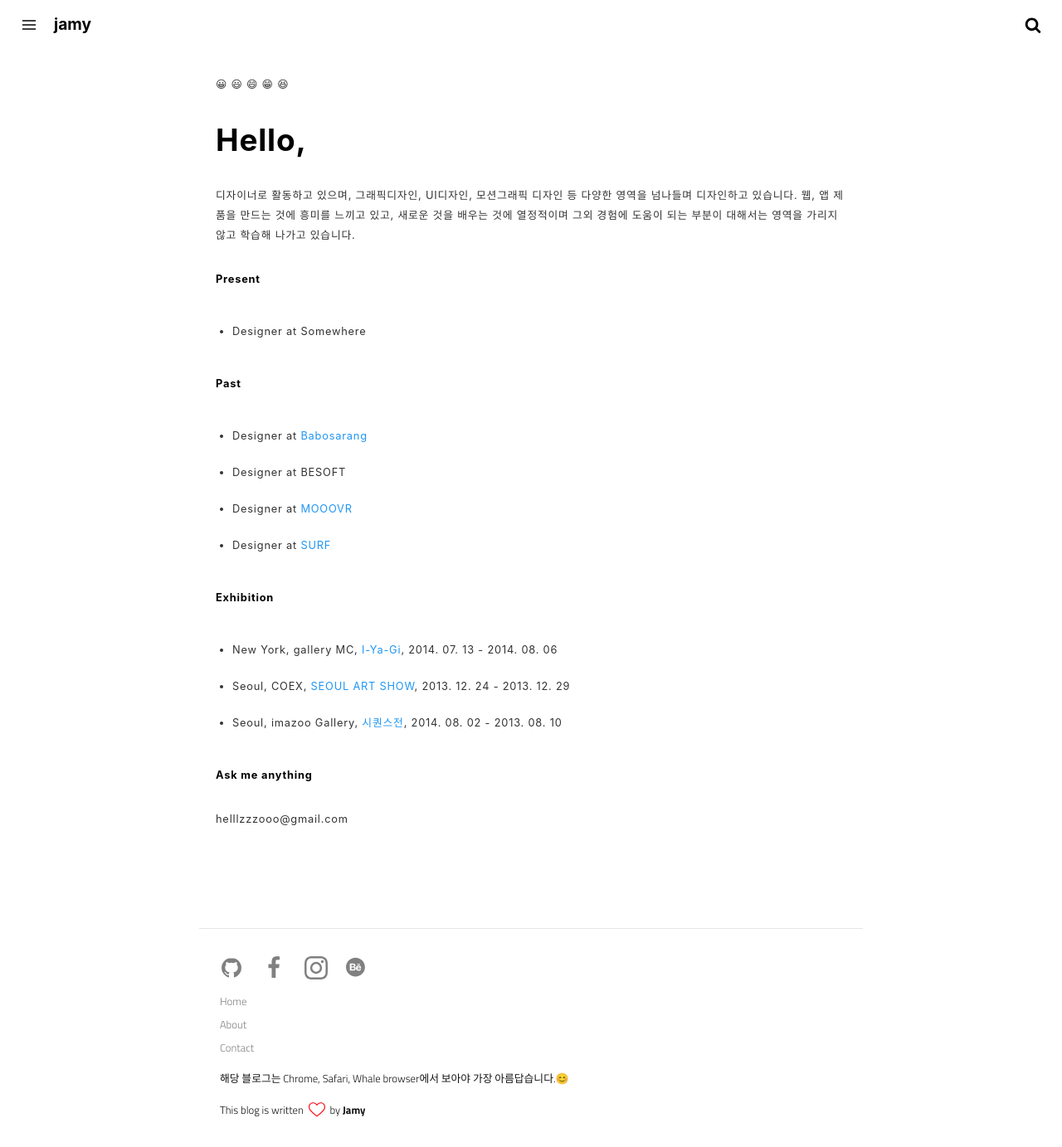
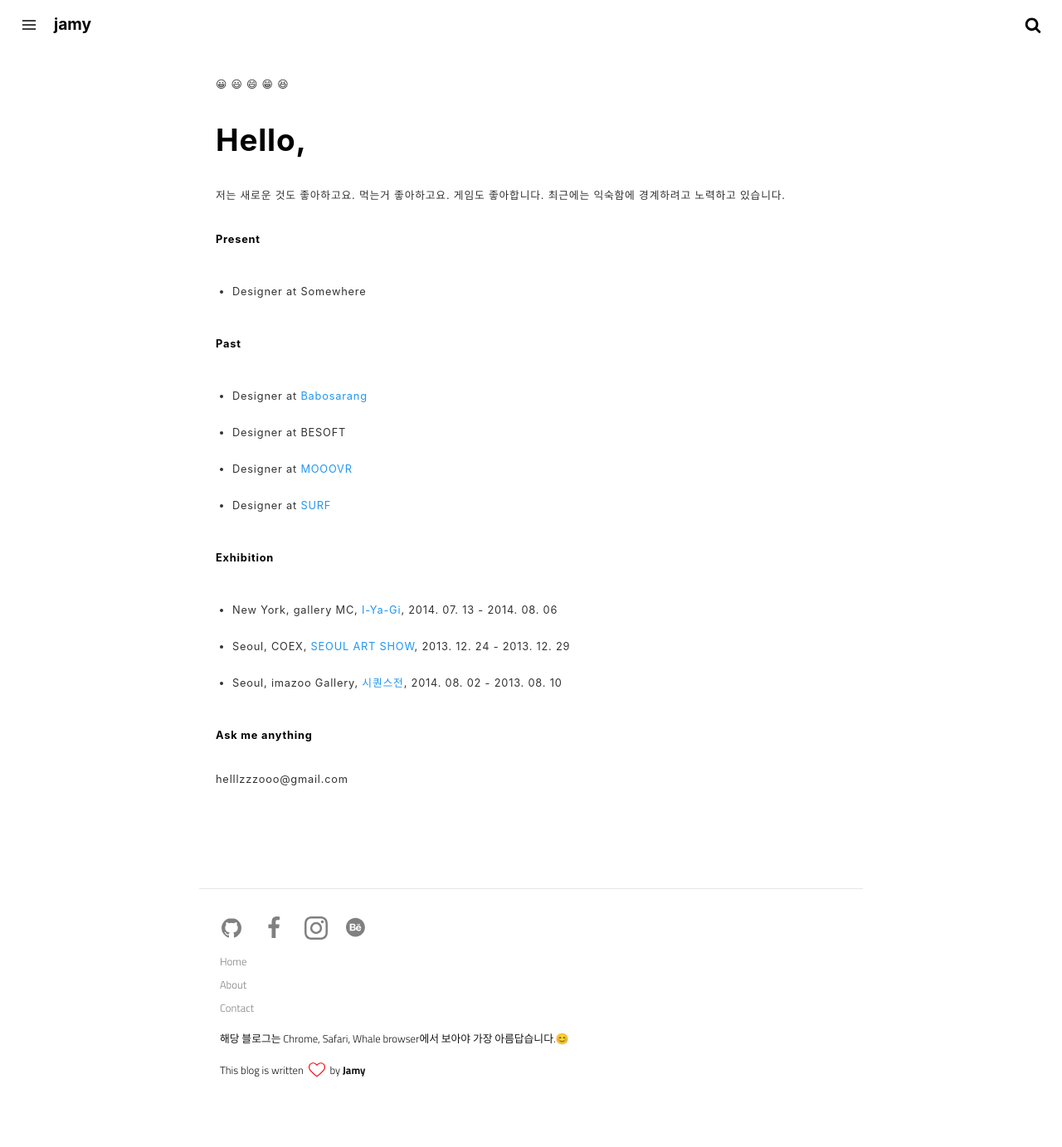
Before and after one commit to crazyjamy/crazyjamy.github.io, a Jekyll site: the page built from about.md, in a window 1280 px wide and 1383 px high. Shown: the whole window at 83% size. Built offline with Jekyll 4.4.1, drawn with Linux system fonts in a browser that asks for light colours.

Commit message:
Update about.md

```diff
--- a/about.md
+++ b/about.md
@@ -8,7 +8,8 @@ permalink: /about/
 <!-- <img itemprop="image" class="img-rounded" src="#" alt="jamy"> -->
 😀 😃 😄 😁 😆
 ## Hello,
-디자이너로 활동하고 있으며, 그래픽디자인, UI디자인, 모션그래픽 디자인 등 다양한 영역을 넘나들며 디자인하고 있습니다. 웹, 앱 제품을 만드는 것에 흥미를 느끼고 있고, 새로운 것을 배우는 것에 열정적이며 그외 경험에 도움이 되는 부분이 대해서는 영역을 가리지 않고 학습해 나가고 있습니다.
+저는 새로운 것도 좋아하고요. 먹는거 좋아하고요. 게임도 좋아합니다.
+최근에는 익숙함에 경계하려고 노력하고 있습니다.
 
 
 #### Present
```
